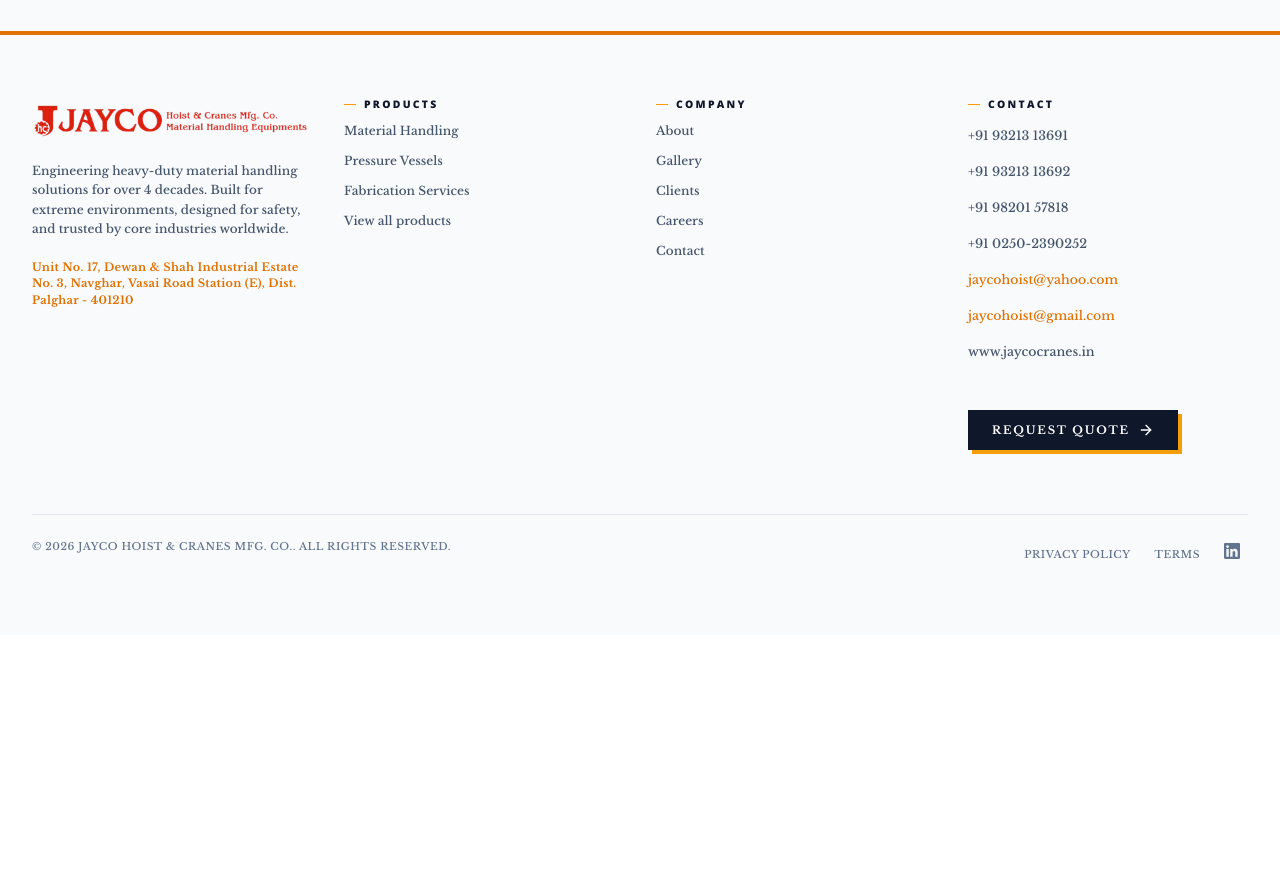
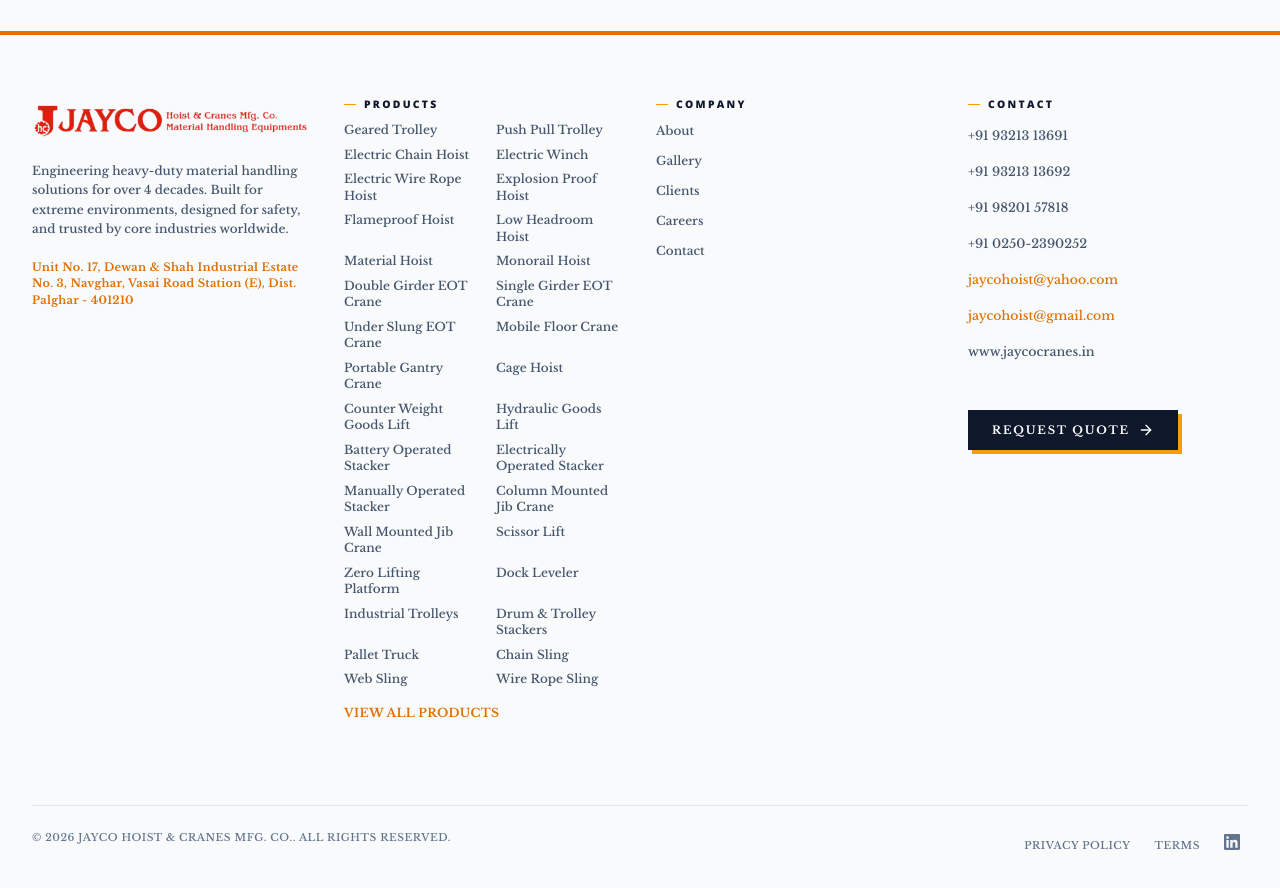
Before and after one commit to Abood2284/jayco-construction, a Next.js app: page /careers in a window 1280 px wide. Shown: the part 1560-2448 px from the top of the page. Before the commit the page ends 2195 px from the top, so only its background shows below. Built offline with nearby package versions, Linux system fonts and the light colour scheme; no server answers.

Commit message:
Changes v1 from client

```diff
--- a/src/app/clients/page.tsx
+++ b/src/app/clients/page.tsx
@@ -90,7 +90,7 @@
             {clients.map((client, idx) => (
               <div
                 key={`${client.name}-${idx}`}
-                className="group relative flex aspect-video flex-col items-center justify-center overflow-hidden border-2 border-slate-900 bg-white p-6 shadow-[2px_2px_0_0_rgba(15,23,42,1)] transition-all hover:-translate-y-1 hover:border-amber-500 hover:shadow-[4px_4px_0_0_rgba(245,158,11,1)]"
+                className="group relative flex aspect-video flex-col items-center justify-center overflow-hidden rounded-xl border border-slate-200/90 bg-white p-6 shadow-sm transition-all duration-300 hover:-translate-y-0.5 hover:border-slate-300 hover:shadow-md"
               >
                 {/* Image Container */}
                 <div className="relative h-full w-full transition-transform duration-300 group-hover:scale-105">
--- a/src/app/layout.tsx
+++ b/src/app/layout.tsx
@@ -1,7 +1,12 @@
 import type { Metadata } from "next"
 import { Footer } from "@/components/layout/footer"
 import { Header } from "@/components/layout/header"
-import { getFeaturedProducts, getProductCategories, getSiteSettings } from "@/lib/cms"
+import {
+	getFeaturedProducts,
+	getProductCategories,
+	getProducts,
+	getSiteSettings,
+} from "@/lib/cms"
 import { headingFont, bodyFont } from "@/lib/font"
 import { siteUrl } from "@/lib/seo/config"
 import "./globals.css"
@@ -14,10 +19,11 @@
 }
 
 export default async function RootLayout({ children }: Readonly<{ children: React.ReactNode }>) {
-	const [settings, categories, featuredProducts] = await Promise.all([
+	const [settings, categories, featuredProducts, products] = await Promise.all([
 		getSiteSettings(),
 		getProductCategories(),
 		getFeaturedProducts(),
+		getProducts(),
 	])
 
 	return (
@@ -25,7 +31,7 @@
 			<body className={`${headingFont.variable} ${bodyFont.variable}`}>
 				<Header settings={settings} categories={categories} featuredProducts={featuredProducts} />
 				{children}
-				<Footer settings={settings} />
+				<Footer settings={settings} products={products} />
 			</body>
 		</html>
 	)
--- a/src/components/layout/footer.tsx
+++ b/src/components/layout/footer.tsx
@@ -1,18 +1,20 @@
 import Link from "next/link"
 import Image from "next/image"
-import type { SiteSettings } from "@/lib/cms/types"
+import type { Product, SiteSettings } from "@/lib/cms/types"
 import { ArrowRight } from "lucide-react"
 
 interface FooterProps {
 	settings: SiteSettings
+	products: Product[]
 }
 
-const productLinks = [
-	{ href: "/products/material-handling-systems", label: "Material Handling" },
-	{ href: "/products/pressure-vessels", label: "Pressure Vessels" },
-	{ href: "/products/fabrication-services", label: "Fabrication Services" },
-	{ href: "/products", label: "View all products" },
-]
+function sortProductsForFooter(products: Product[]) {
+	return [...products].sort((a, b) => {
+		const byCat = a.categorySlug.localeCompare(b.categorySlug)
+		if (byCat !== 0) return byCat
+		return a.name.localeCompare(b.name)
+	})
+}
 
 const companyLinks = [
 	{ href: "/about", label: "About" },
@@ -22,8 +24,12 @@
 	{ href: "/contact", label: "Contact" },
 ]
 
-export function Footer({ settings }: FooterProps) {
+export function Footer({ settings, products }: FooterProps) {
 	const year = new Date().getFullYear()
+	const productLinks = sortProductsForFooter(products).map((product) => ({
+		href: `/products/${product.categorySlug}/${product.slug}`,
+		label: product.name,
+	}))
 
 	return (
 		<footer className="border-t-4 border-amber-600 bg-slate-50 text-slate-600">
@@ -52,18 +58,27 @@
                             <span className="block h-px w-3 bg-amber-500" />
 							Products
 						</h3>
-						<ul className="space-y-3">
+						<ul className="grid grid-cols-1 gap-x-6 gap-y-2 sm:grid-cols-2">
 							{productLinks.map((link) => (
 								<li key={link.href}>
 									<Link
 										href={link.href}
 										className="group flex items-center gap-2 text-[0.75rem] font-medium text-slate-600 transition hover:text-amber-600"
 									>
-                                        <ArrowRight className="h-3 w-3 opacity-0 -ml-5 transition-all group-hover:opacity-100 group-hover:ml-0 group-hover:text-amber-600" />
-										{link.label}
+										<ArrowRight className="h-3 w-3 opacity-0 -ml-5 shrink-0 transition-all group-hover:opacity-100 group-hover:ml-0 group-hover:text-amber-600" />
+										<span className="min-w-0 leading-snug">{link.label}</span>
 									</Link>
 								</li>
 							))}
+							<li className="col-span-full sm:col-span-2">
+								<Link
+									href="/products"
+									className="group inline-flex items-center gap-2 pt-2 text-[0.75rem] font-bold uppercase tracking-wide text-amber-600 transition hover:text-amber-500"
+								>
+									<ArrowRight className="h-3 w-3 opacity-0 -ml-5 shrink-0 transition-all group-hover:opacity-100 group-hover:ml-0" />
+									View all products
+								</Link>
+							</li>
 						</ul>
 					</div>
 
--- a/src/components/layout/nav-mega-menu.tsx
+++ b/src/components/layout/nav-mega-menu.tsx
@@ -118,7 +118,20 @@
 										<div className="mb-1.5 text-sm font-bold text-slate-900 transition-colors group-hover:text-amber-600">
 											{product.name}
 										</div>
-										<p className="line-clamp-2 text-xs leading-relaxed text-slate-500">{product.description}</p>
+										{product.features.length > 0 ? (
+											<ul className="list-none space-y-1.5 pl-0" role="list">
+												{product.features.slice(0, 3).map((line, i) => (
+													<li
+														key={`${product.slug}-mega-feature-${i}`}
+														className="relative pl-3.5 text-xs leading-snug text-slate-600 before:absolute before:left-0 before:top-[0.35rem] before:h-1.5 before:w-1.5 before:shrink-0 before:rounded-full before:bg-amber-400 before:content-['']"
+													>
+														<span className="line-clamp-2">{line}</span>
+													</li>
+												))}
+											</ul>
+										) : (
+											<p className="line-clamp-2 text-xs leading-relaxed text-slate-500">{product.description}</p>
+										)}
 									</Link>
 								))}
 							</div>
```
